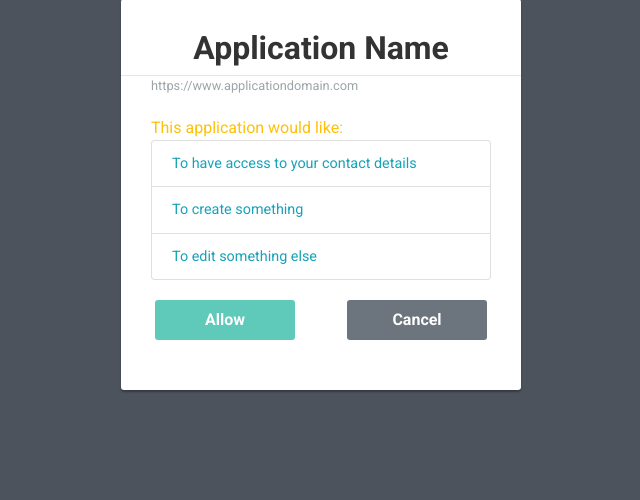
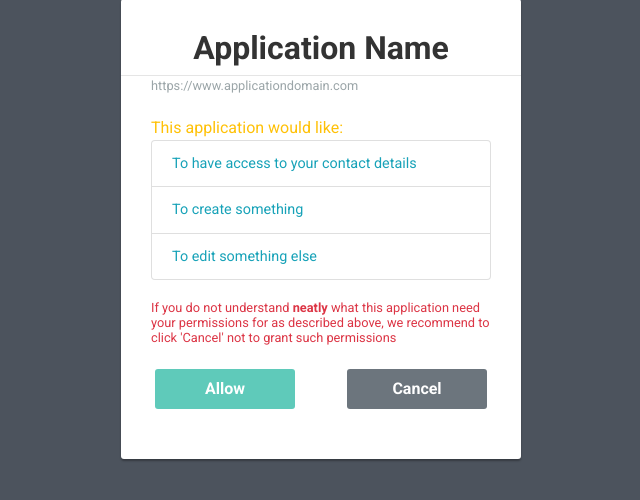
Before and after one commit to d2gex/ms1_auth_server, a Flask app: page /auth/code in a window 1280 px wide. Shown: the part 31-531 px from the top of the page, without its empty margins (319-959 px from the left). Run offline with Flask 2, Linux system fonts and the light colour scheme; parts of the project's set-up code (start-up, migrations or seed data) failed here and were passed over; some libraries are stand-ins or nearby versions.

Commit message:
Add Resource Owner's warning message to Authorisation Interface

```diff
--- a/authorization_server/static/auth/css/main.css
+++ b/authorization_server/static/auth/css/main.css
@@ -40,3 +40,10 @@ input[type="submit"].btn-block {
     font-size: 90%;
     text-align: left;
 }
+
+.signup-form .text-danger {
+    display: inline-block;
+    text-align: left;
+    font-size: 80%;
+    line-height: normal;
+}
--- a/authorization_server/templates/auth/include/200_authorisation_code.html
+++ b/authorization_server/templates/auth/include/200_authorisation_code.html
@@ -8,7 +8,11 @@
             {% include 'include/client_request_scope.html' %}
         </div>
         <div class="form-group buttons-row">
+            {% include 'include/resource_owner_warning.html' %}
+        </div>
+        <div class="form-group buttons-row">
             {% include 'include/grand_type_allow_cancel_buttons.html' %}
         </div>
+
     </form>
 </div>
--- a/authorization_server/templates/frontend/login.html
+++ b/authorization_server/templates/frontend/login.html
@@ -1,5 +1,6 @@
 {% extends 'layout.html' %}
 {% block header %}
+    {# Include auth blueprint's stylesheet when Grand Type Login  #}
     {% if client_app %}
         <link rel="stylesheet" type="text/css" href="{{ url_for('auth.static', filename='css/main.css') }}">
     {% else %}
@@ -44,10 +45,13 @@
                     {{ form.password(class="form-control", id="password", placeholder="Password") }}
                 {% endif %}
             </div>
-            {# Show the Scopes section when Grand Type Login #}
+            {# Show the Scopes and Resource Owner's warning message sections when Grand Type Login #}
             {% if client_app %}
                 <div class="form-group buttons-row">
                     {% include 'include/client_request_scope.html' %}
+                </div>
+                <div class="form-group buttons-row">
+                    {% include 'include/resource_owner_warning.html' %}
                 </div>
             {% endif %}
             {# Show Allow-Cancel buttons pair section when Grand Type Login #}
--- /dev/null
+++ b/authorization_server/templates/include/resource_owner_warning.html
@@ -0,0 +1,2 @@
+<span class="text-danger">If you do not understand <strong>neatly</strong> what this application need your permissions
+    for as described above, we recommend to click 'Cancel' not to grant such permissions</span>
```
